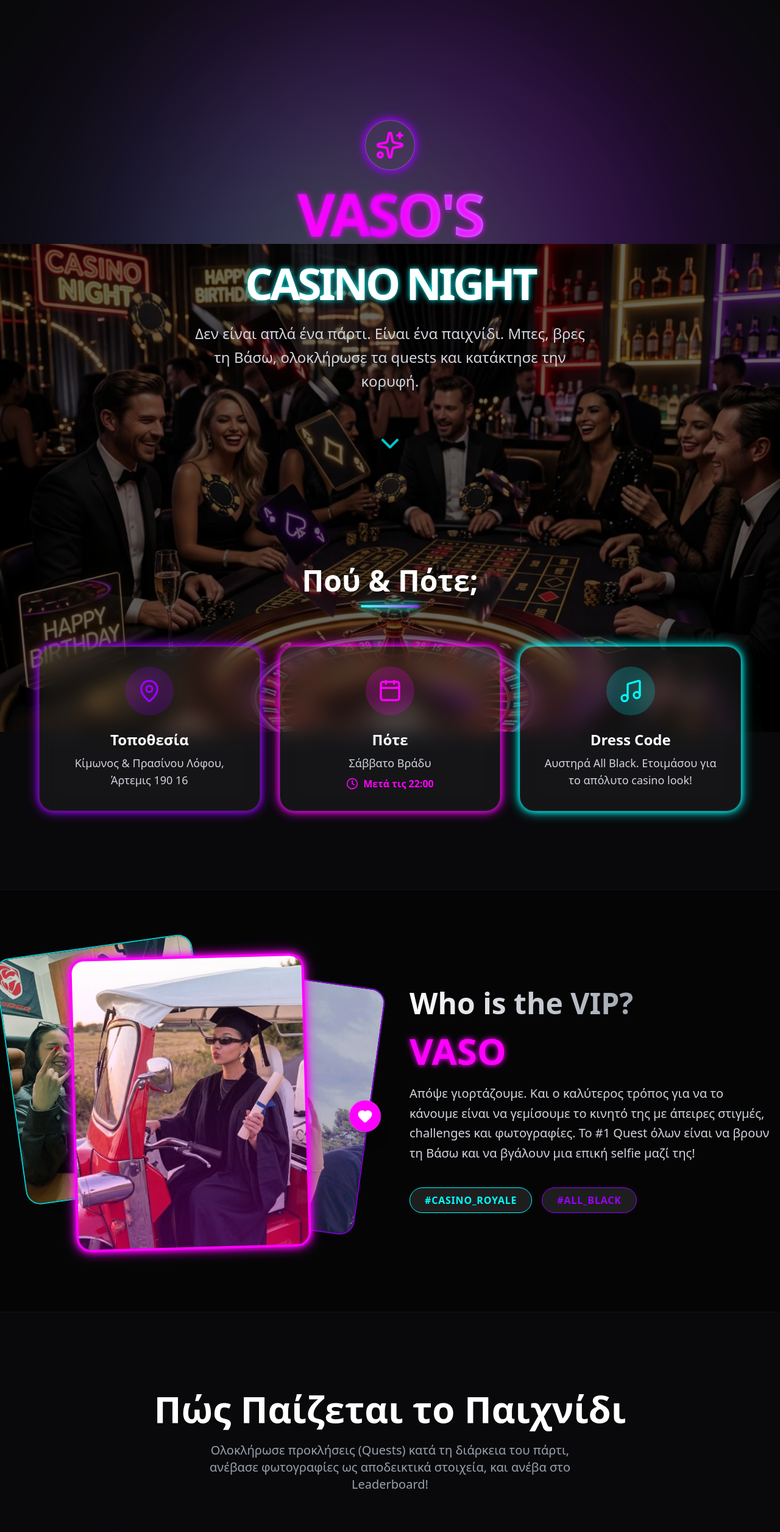
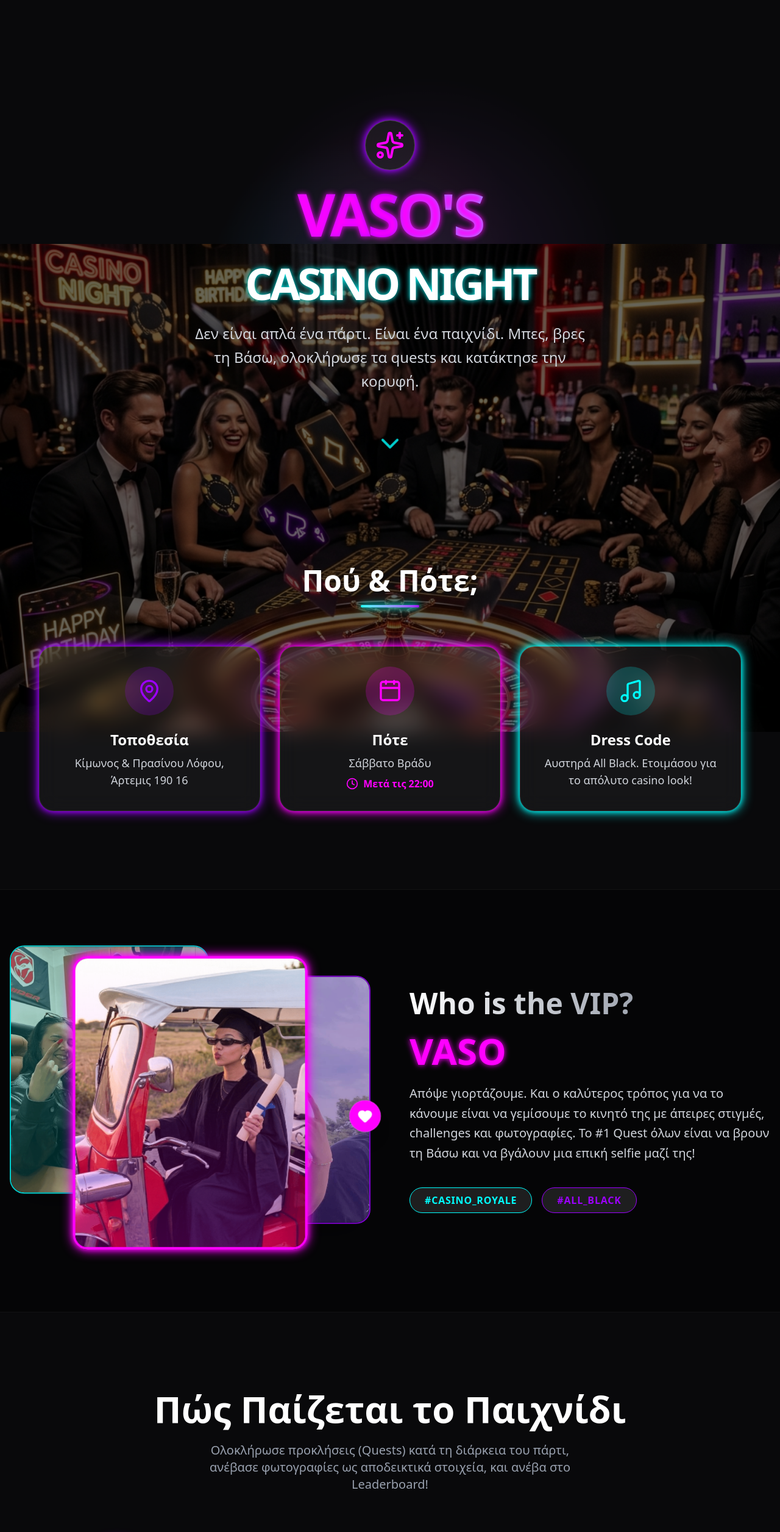
Before and after one commit to gamwmanos/vasos-party-app, a Next.js app: page / in a window 1280 px wide. Shown: the top 2512 px of the page at 61% size. Built offline with nearby package versions, Linux system fonts and the light colour scheme.

Commit message:
Optimize mobile performance

```diff
--- a/src/app/page.tsx
+++ b/src/app/page.tsx
@@ -66,14 +66,14 @@ export default function Home() {
   return (
     <main className="bg-[var(--color-bg-dark)] text-white overflow-hidden relative">
 
-      {/* Decorative Global Background Blobs */}
+      {/* Decorative Global Background Blobs - Optimized for Mobile */}
       <motion.div
         style={{ rotate: bgRotate }}
-        className="fixed inset-0 z-0 pointer-events-none opacity-30"
+        className="fixed inset-0 z-0 pointer-events-none opacity-40 md:opacity-30"
       >
-        <div className="absolute top-0 left-1/4 w-[800px] h-[800px] bg-neon-purple rounded-full blur-[150px] mix-blend-screen" />
-        <div className="absolute bottom-0 right-1/4 w-[600px] h-[600px] bg-neon-cyan rounded-full blur-[150px] mix-blend-screen" />
-        <div className="absolute top-1/2 left-1/2 transform -translate-x-1/2 -translate-y-1/2 w-[500px] h-[500px] bg-neon-pink rounded-full blur-[200px] mix-blend-screen" />
+        <div className="absolute top-0 left-1/4 w-[800px] h-[800px] bg-[radial-gradient(circle,rgba(168,85,247,0.4)_0%,transparent_60%)] rounded-full" />
+        <div className="absolute bottom-0 right-1/4 w-[600px] h-[600px] bg-[radial-gradient(circle,rgba(6,182,212,0.4)_0%,transparent_60%)] rounded-full" />
+        <div className="absolute top-1/2 left-1/2 transform -translate-x-1/2 -translate-y-1/2 w-[500px] h-[500px] bg-[radial-gradient(circle,rgba(236,72,153,0.3)_0%,transparent_60%)] rounded-full" />
       </motion.div>
 
       {/* --- SECTION 1: HERO --- */}
@@ -86,6 +86,7 @@ export default function Home() {
             fill
             className="object-cover object-center"
             priority
+            sizes="100vw"
           />
         </motion.div>
 
@@ -156,7 +157,7 @@ export default function Home() {
               whileInView={{ opacity: 1, x: 0 }}
               viewport={{ once: true }}
               transition={{ delay: 0.1 }}
-              className="bg-white/5 backdrop-blur-lg border border-white/10 rounded-3xl p-8 flex flex-col items-center text-center hover:bg-white/10 transition-all hover:-translate-y-2 glow-purple group"
+              className="bg-black/60 md:bg-white/5 backdrop-blur-sm md:backdrop-blur-lg border border-white/10 rounded-3xl p-8 flex flex-col items-center text-center hover:bg-white/10 transition-all hover:-translate-y-2 glow-purple group"
             >
               <div className="w-20 h-20 rounded-full bg-neon-purple/20 flex items-center justify-center mb-6 group-hover:bg-neon-purple/40 transition-colors">
                 <MapPin className="w-10 h-10 text-neon-purple" />
@@ -173,7 +174,7 @@ export default function Home() {
               whileInView={{ opacity: 1, y: 0 }}
               viewport={{ once: true }}
               transition={{ delay: 0.2 }}
-              className="bg-white/5 backdrop-blur-lg border border-white/10 rounded-3xl p-8 flex flex-col items-center text-center hover:bg-white/10 transition-all hover:-translate-y-2 glow-pink group"
+              className="bg-black/60 md:bg-white/5 backdrop-blur-sm md:backdrop-blur-lg border border-white/10 rounded-3xl p-8 flex flex-col items-center text-center hover:bg-white/10 transition-all hover:-translate-y-2 glow-pink group"
             >
               <div className="w-20 h-20 rounded-full bg-neon-pink/20 flex items-center justify-center mb-6 group-hover:bg-neon-pink/40 transition-colors">
                 <Calendar className="w-10 h-10 text-neon-pink" />
@@ -192,7 +193,7 @@ export default function Home() {
               whileInView={{ opacity: 1, x: 0 }}
               viewport={{ once: true }}
               transition={{ delay: 0.3 }}
-              className="bg-white/5 backdrop-blur-lg border border-white/10 rounded-3xl p-8 flex flex-col items-center text-center hover:bg-white/10 transition-all hover:-translate-y-2 glow-cyan group"
+              className="bg-black/60 md:bg-white/5 backdrop-blur-sm md:backdrop-blur-lg border border-white/10 rounded-3xl p-8 flex flex-col items-center text-center hover:bg-white/10 transition-all hover:-translate-y-2 glow-cyan group"
             >
               <div className="w-20 h-20 rounded-full bg-neon-cyan/20 flex items-center justify-center mb-6 group-hover:bg-neon-cyan/40 transition-colors">
                 <Music className="w-10 h-10 text-neon-cyan" />
@@ -218,31 +219,31 @@ export default function Home() {
           >
             {/* Image 1 (Back left) */}
             <motion.div
-              animate={{ y: [-5, 5, -5], rotate: [-8, -6, -8] }}
+              animate={{ y: [-5, 5, -5] }}
               transition={{ repeat: Infinity, duration: 6, ease: "easeInOut" }}
               className="absolute top-0 left-0 w-[55%] aspect-[4/5] rounded-3xl overflow-hidden border-2 border-neon-cyan shadow-2xl z-10 opacity-80 hover:opacity-100 transition-opacity hover:z-50"
             >
-              <Image src="/IMG_2251.png" alt="Vaso 1" fill className="object-cover" />
-              <div className="absolute inset-0 bg-neon-cyan/20 mix-blend-overlay"></div>
+              <Image src="/IMG_2251.png" alt="Vaso 1" fill sizes="(max-width: 768px) 55vw, 30vw" className="object-cover" />
+              <div className="absolute inset-0 bg-neon-cyan/20"></div>
             </motion.div>
 
             {/* Image 2 (Back right) */}
             <motion.div
-              animate={{ y: [5, -5, 5], rotate: [8, 6, 8] }}
+              animate={{ y: [5, -5, 5] }}
               transition={{ repeat: Infinity, duration: 5, ease: "easeInOut", delay: 1 }}
               className="absolute top-10 right-0 w-[55%] aspect-[4/5] rounded-3xl overflow-hidden border-2 border-neon-purple shadow-2xl z-20 opacity-80 hover:opacity-100 transition-opacity hover:z-50"
             >
-              <Image src="/BASED.jpg" alt="Vaso 2" fill className="object-cover" />
-              <div className="absolute inset-0 bg-neon-purple/20 mix-blend-overlay"></div>
+              <Image src="/BASED.jpg" alt="Vaso 2" fill sizes="(max-width: 768px) 55vw, 30vw" className="object-cover" />
+              <div className="absolute inset-0 bg-neon-purple/20"></div>
             </motion.div>
 
             {/* Image 3 (Front center) */}
             <motion.div
-              animate={{ y: [-8, 8, -8], rotate: [-2, 2, -2] }}
+              animate={{ y: [-8, 8, -8] }}
               transition={{ repeat: Infinity, duration: 4, ease: "easeInOut", delay: 2 }}
               className="absolute bottom-0 left-1/2 -translate-x-1/2 w-[65%] aspect-[4/5] rounded-3xl overflow-hidden border-4 border-neon-pink glow-pink z-30 shadow-2xl hover:scale-105 transition-transform"
             >
-              <Image src="/IMG_2226.png" alt="Vaso 3" fill className="object-cover" />
+              <Image src="/IMG_2226.png" alt="Vaso 3" fill sizes="(max-width: 768px) 65vw, 40vw" className="object-cover" priority />
               <div className="absolute inset-0 bg-gradient-to-t from-neon-pink/40 to-transparent opacity-60"></div>
             </motion.div>
 
```
